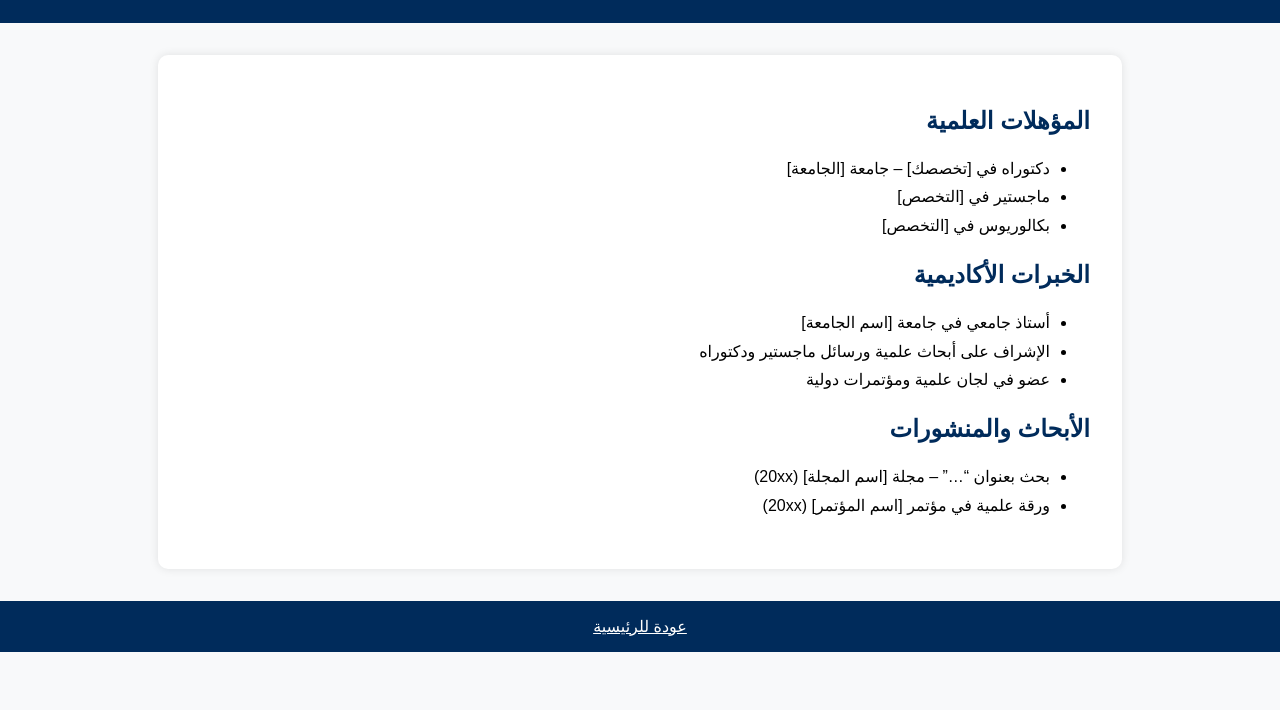
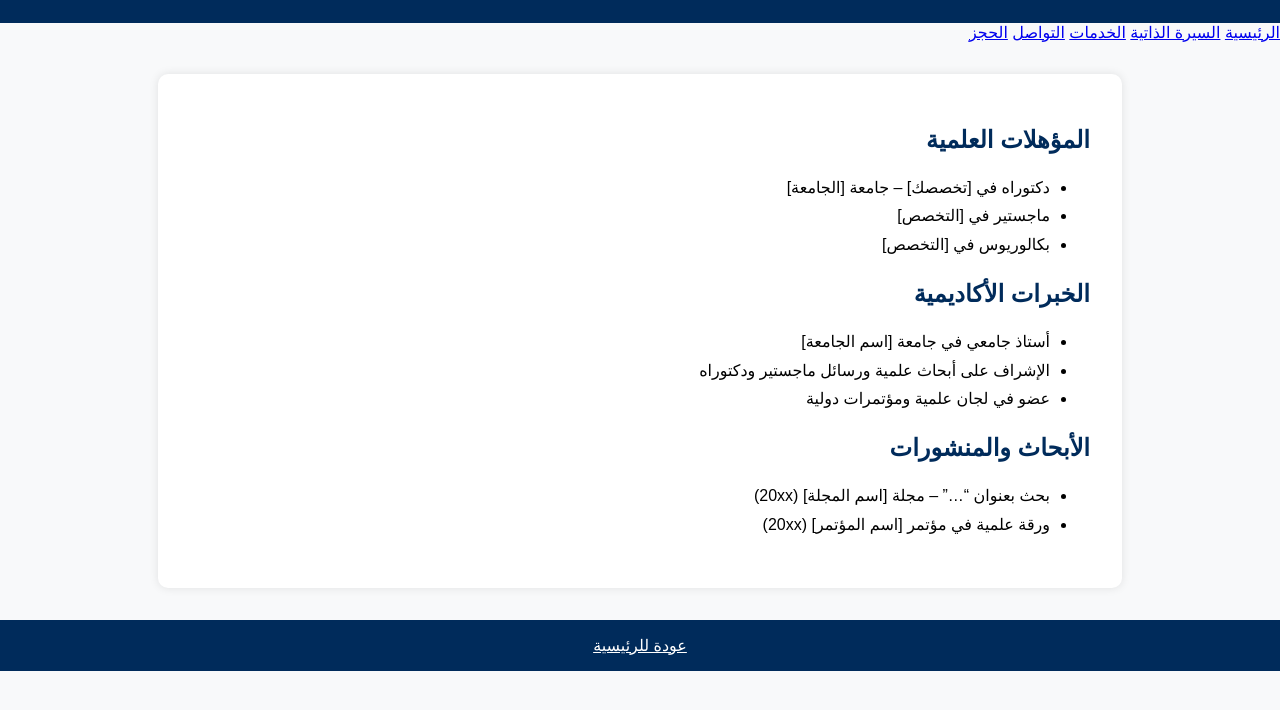
Before and after one commit to mohamadalwazab/mohammed-alwazzab, a plain HTML site: page cv.html in a window 1280 px wide. Shown: the part 90-800 px from the top of the page. Drawn offline with Linux system fonts and the light colour scheme.

Commit message:
Update cv.html

```diff
--- a/cv.html
+++ b/cv.html
@@ -15,7 +15,17 @@
 <body>
   <header>
     <h1>السيرة الذاتية</h1>
-  </header>
+</header>
+
+<nav>
+  <a href="index.html">الرئيسية</a>
+  <a href="cv.html">السيرة الذاتية</a>
+  <a href="services.html">الخدمات</a>
+  <a href="contact.html">التواصل</a>
+  <a href="booking.html">الحجز</a>
+</nav>
+
+
 
   <main>
     <h2>المؤهلات العلمية</h2>
```
